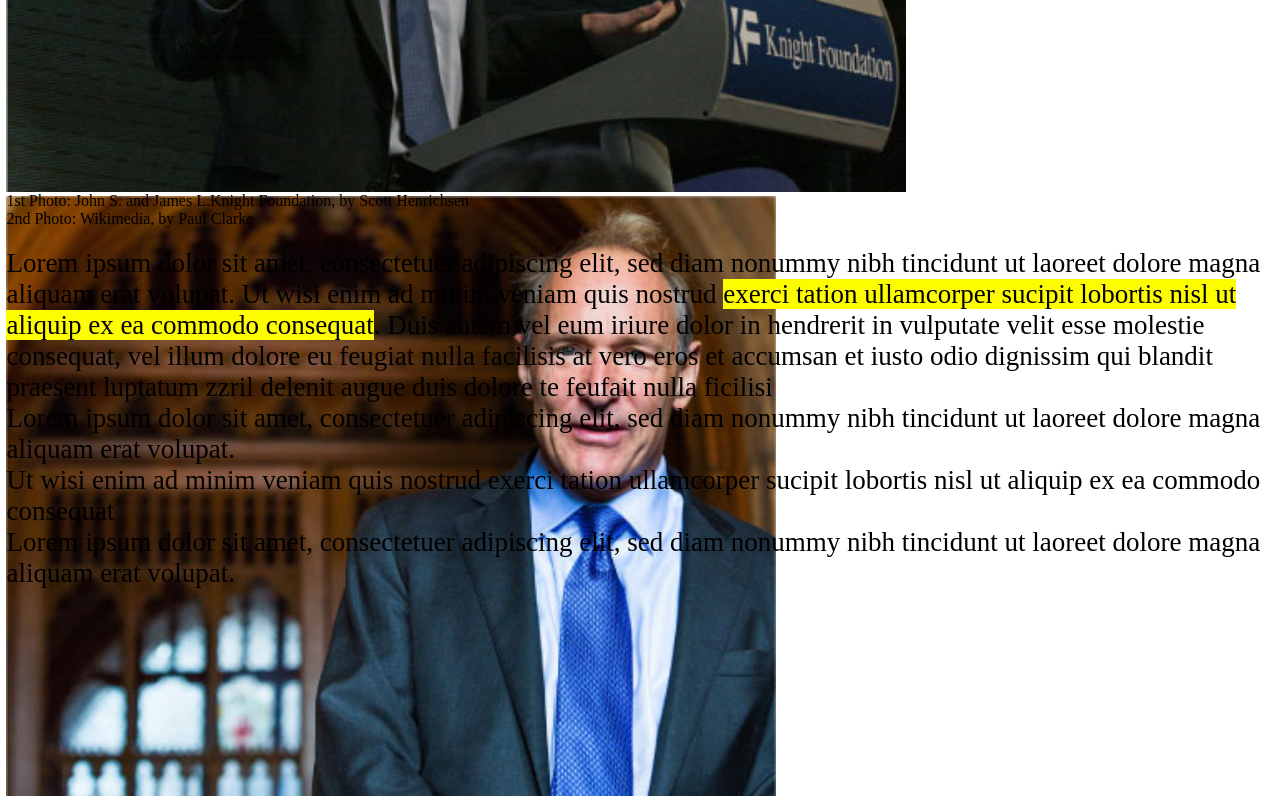
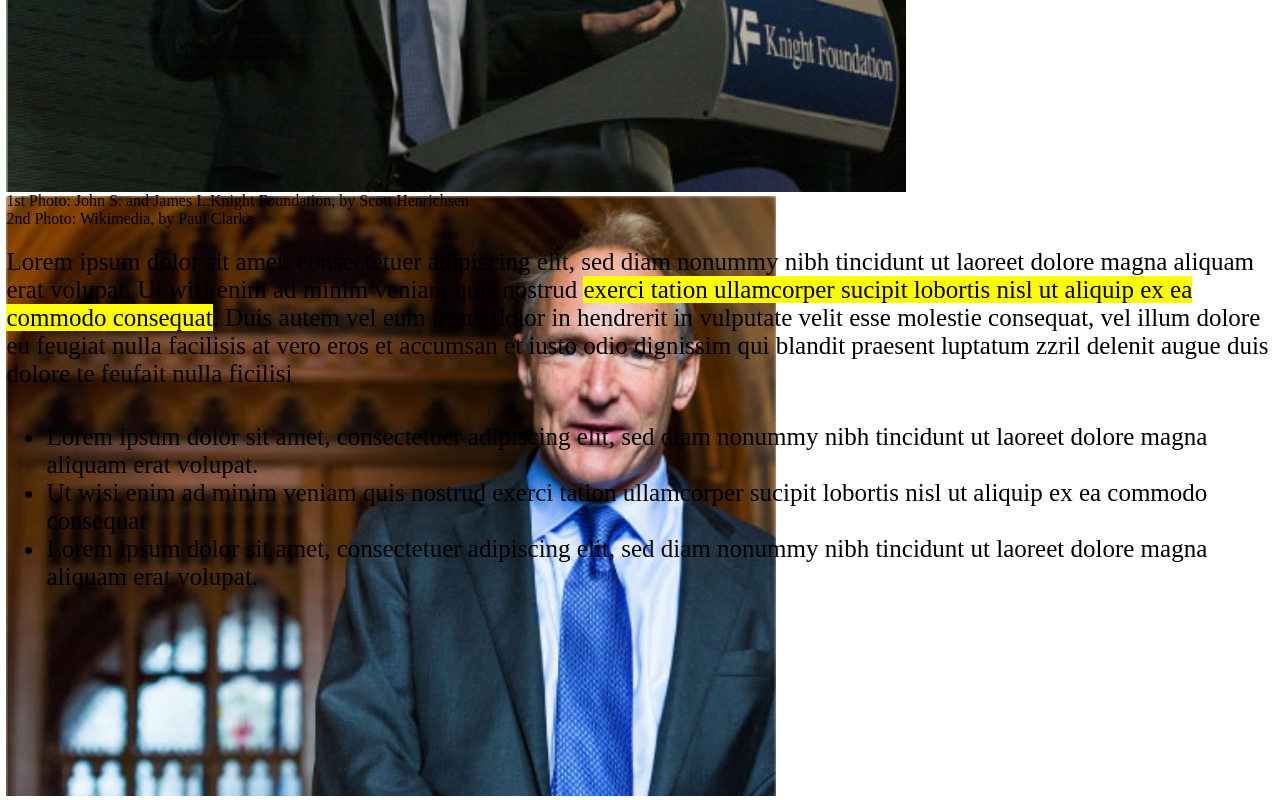
Before and after one commit to BetterCallAle/html-css-booleaner, a plain HTML site: page index.html in a window 1280 px wide. Shown: the part 909-1709 px from the top of the page. Drawn offline with Linux system fonts and the light colour scheme.

Commit message:
'Section Article' completata

```diff
--- a/css/style.css
+++ b/css/style.css
@@ -1,7 +1,6 @@
 /* RESET */
 *{
     margin: 0;
-    padding: 0;
     box-sizing: border-box;
 }
 /* /RESET */
@@ -64,12 +63,16 @@ h1{
 /* Section: ARTICLE*/
 .article{
     margin-top:20px;
-    font-size: 27px;
+    font-size: 25px;
 }
 
 .article span{
     background-color: #fdfd00;
 }
 
+.article ul{
+    margin-top: 35px;
+}
+
 /* /Section: ARTICLE*/
 /* /MAIN */
--- a/index.html
+++ b/index.html
@@ -47,9 +47,14 @@
                     <li>Ut wisi enim ad minim veniam quis nostrud exerci tation ullamcorper sucipit lobortis nisl ut aliquip ex ea commodo consequat</li>
                     <li>Lorem ipsum dolor sit amet, consectetuer adipiscing elit, sed diam nonummy nibh tincidunt ut laoreet dolore magna aliquam erat volupat.</li>
                 </ul>
+           </section>
+           <!-- /SECTION ARTICLE -->
+
+           <!-- SECTION TABLE -->
+           <section>
 
            </section>
-           <!-- /SECTION ARTICLE -->
+           <!-- /SECTION TABLE -->
 
         </div>
     </main>
```
